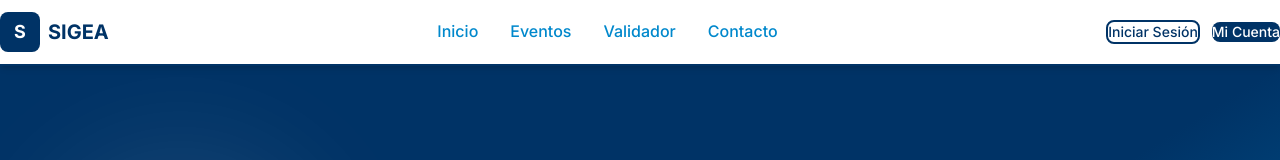
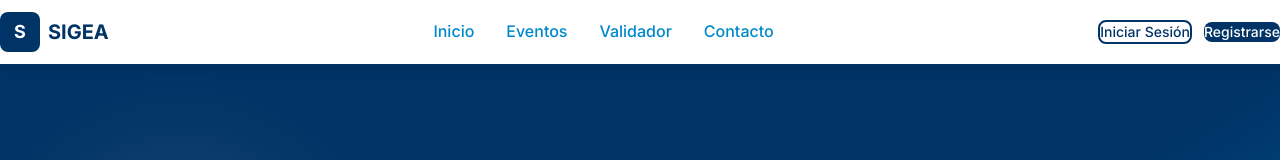
Before and after one commit to BrennisC/sigea-app, a Next.js app: page / in a window 1280 px wide. Shown: the top 160 px of the page. Built offline with nearby package versions, Linux system fonts and the light colour scheme.

Commit message:
completionId: cgen-cadc10b197a94b56b25c6527788722ce
cgen-cadc10b197a94b56b25c6527788722ce

```diff
--- a/app/components/Navbar.tsx
+++ b/app/components/Navbar.tsx
@@ -43,10 +43,14 @@ export default function Navbar() {
 
           {/* Action Buttons */}
           <div className="hidden md:flex items-center gap-3">
-            <Button variant="outline" size="sm">
-              Iniciar Sesión
-            </Button>
-            <Button size="sm">Mi Cuenta</Button>
+            <Link href="/login">
+              <Button variant="outline" size="sm">
+                Iniciar Sesión
+              </Button>
+            </Link>
+            <Link href="/registro">
+              <Button size="sm">Registrarse</Button>
+            </Link>
           </div>
 
           {/* Mobile Menu Button */}
```
